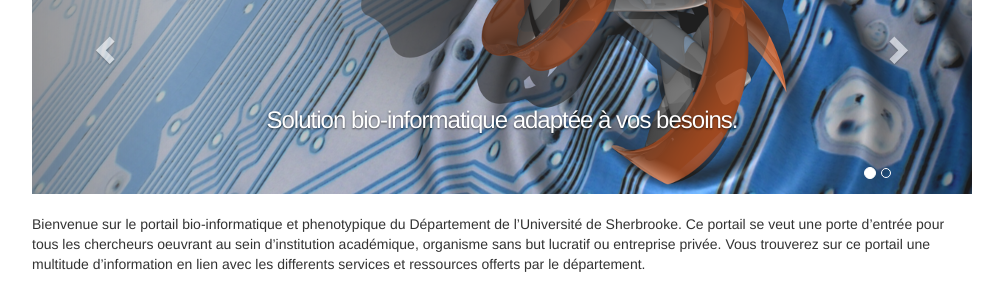
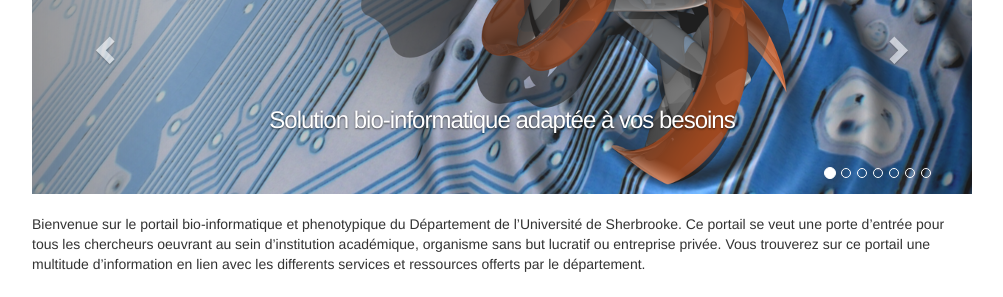
Before and after one commit to jflucier/bioinfo-portal-, a Jekyll site: the page built from portal/index.html, in a window 1280 px wide. Shown: the part 293-590 px from the top of the page, without its empty margins (48-1051 px from the left). Built offline with Jekyll 4.4.1, drawn with Linux system fonts in a browser that asks for light colours; nearby versions of some CDN libraries; Markdown is read by kramdown in place of the engine named in the settings; the list of posts is cut into pages by our own code.

Commit message:
patch them all!!!

```diff
--- a/portal/index.html
+++ b/portal/index.html
@@ -7,24 +7,63 @@
   <ol class="carousel-indicators">
     <li data-target="#myCarousel" data-slide-to="0" class="active"></li>
     <li data-target="#myCarousel" data-slide-to="1"></li>
+    <li data-target="#myCarousel" data-slide-to="2"></li>
+    <li data-target="#myCarousel" data-slide-to="3"></li>
+    <li data-target="#myCarousel" data-slide-to="4"></li>
+    <li data-target="#myCarousel" data-slide-to="5"></li>
+    <li data-target="#myCarousel" data-slide-to="6"></li>
   </ol>
 
   <!-- Wrapper for slides -->
   <div class="carousel-inner" role="listbox">
     <div class="item active">
       <a href="/services/bioinformatique.html">
-        <img src="/images/bioinfo/bioinfo_service_main_crop.png" alt="Chania">
+        <img src="/images/banners/bioinfo_service_main_crop.png" alt="Chania">
       </a>
       <div class="carousel-caption">
-          <h3 >Solution bio-informatique adaptée à vos besoins.</h3>
-        </div>
+          <h3 >Solution bio-informatique adaptée à vos besoins</h3>
+      </div>
     </div>
 
     <div class="item">
         <a href="/services/bioinformatique.html">
-            <img src="/images/bioinfo/1_analysis_crop.png" alt="Chania">
+            <img src="/images/banners/1_analysis_crop.png" alt="Chania">
+        </a>
+        <div class="carousel-caption">
+          <h3 >Une equipe d'experts bio-informaticiens pour votre laboratoire</h3>
+      </div>
+    </div>
+
+    <div class="item">
+        <a href="/services/microscopie.html">
+            <img src="/images/banners/dii2_cr.png" alt="Chania">
         </a>
     </div>
+
+    <div class="item">
+        <a href="/services/microscopie.html">
+            <img src="/images/banners/ph1_cr.png" alt="Chania">
+        </a>
+    </div>
+
+    <div class="item">
+        <a href="/services/microscopie.html">
+            <img src="/images/banners/banner_canope.png" alt="Chania">
+        </a>
+    </div>
+
+    <div class="item">
+        <a href="/services/bioinformatique.html">
+            <img src="/images/banners/Hirondelle bicolore - copie_cr.png" alt="Chania">
+        </a>
+    </div>
+
+    <div class="item">
+        <a href="/services/bioinformatique.html">
+            <img src="/images/banners/Ram2014Quick-0096_cr.png" alt="Chania">
+        </a>
+    </div>
+
   </div>
 
   <!-- Left and right controls -->
```
Also changed, not shown: portal/images/banners/1_analysis_crop.png (added), portal/images/banners/bioinfo_service_main_crop.png (added), 1 other file.
